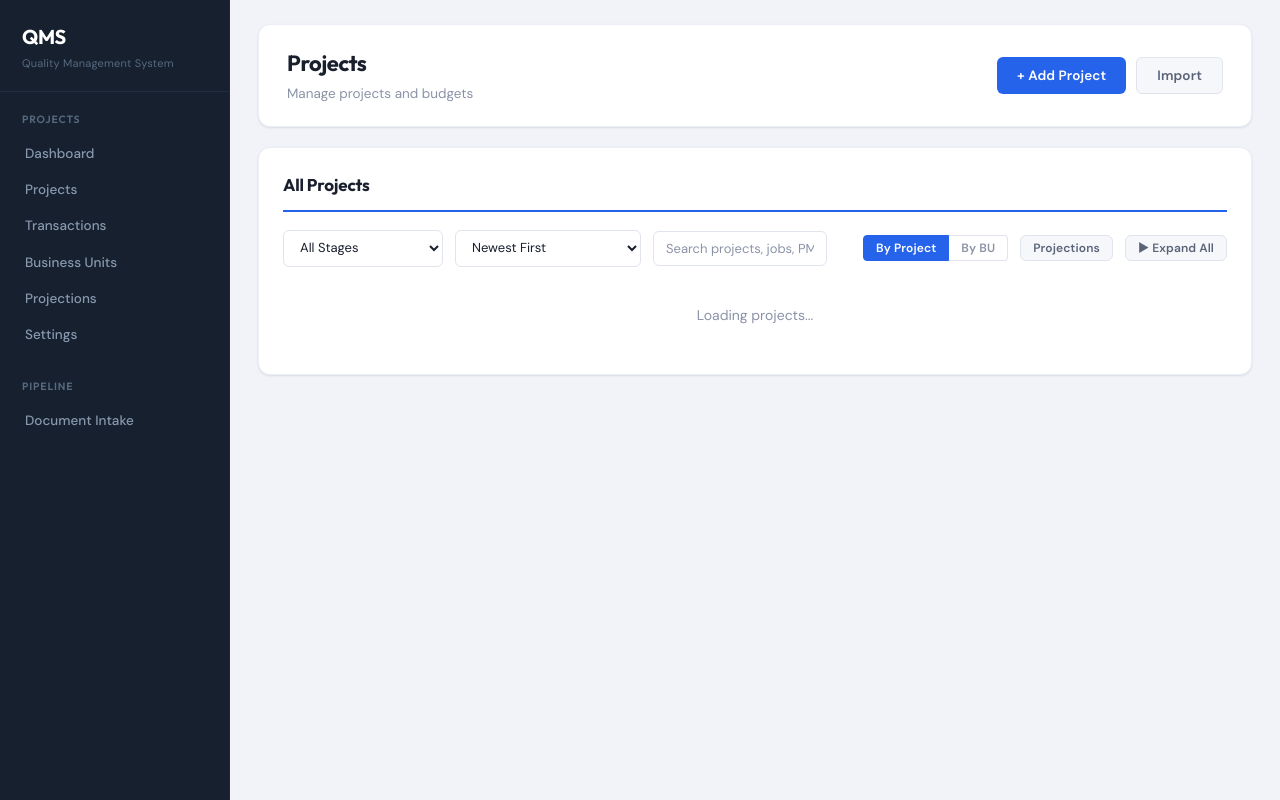
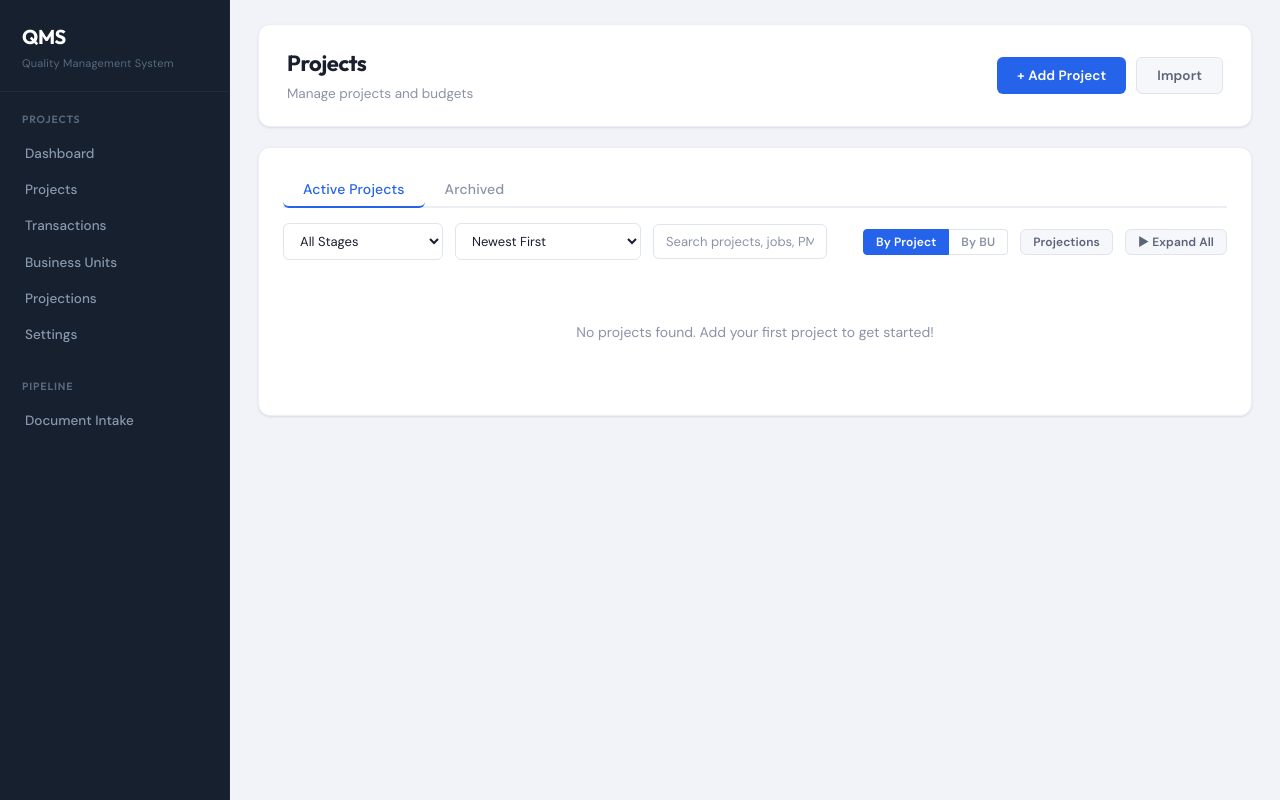
Before and after one commit to bjohnson1-stellar/QMS, a Flask app: template frontend/templates/projects/projects.html in a window 1280 px wide. Run offline with Flask 3, Linux system fonts and the light colour scheme; the template is opened without the code that fills it: most values are stand-ins (such as "Sample title", 1, 10 or a date in 2020).

Commit message:
Add Active/Archived tabs to projects page
Splits project list into two tabs: Active Projects (default) shows
all non-archived stages, Archived shows Archive and Lost Proposal.
Stage dropdown adapts to show only relevant stages per tab. Works
in both By Project and By BU view modes.

Co-Authored-By: Claude Opus 4.6 <noreply@anthropic.com>

```diff
--- a/frontend/static/style.css
+++ b/frontend/static/style.css
@@ -879,6 +879,27 @@ tr:hover {
 }
 .toggle-btn:hover:not(.active) { background: var(--color-surface-alt); }
 
+/* Tab bar */
+.tab-btn {
+    font-size: 14px;
+    font-weight: 500;
+    padding: 8px 20px;
+    border: none;
+    background: none;
+    color: var(--color-text-muted);
+    cursor: pointer;
+    border-bottom: 2px solid transparent;
+    margin-bottom: -2px;
+    transition: all 0.15s var(--ease);
+}
+.tab-btn.active {
+    color: var(--color-primary);
+    border-bottom-color: var(--color-primary);
+}
+.tab-btn:hover:not(.active) {
+    color: var(--color-text);
+}
+
 /* === Hierarchical Projects === */
 .project-header {
     cursor: pointer;
--- a/frontend/templates/projects/projects.html
+++ b/frontend/templates/projects/projects.html
@@ -165,7 +165,10 @@
 <div class="error-message" id="pageErrorMessage"></div>
 
 <div class="card">
-    <h2>All Projects</h2>
+    <div class="tab-bar" style="display:flex;gap:0;margin-bottom:15px;border-bottom:2px solid var(--color-border-light);">
+        <button id="tabActive" class="tab-btn active" onclick="setArchiveTab('active')">Active Projects</button>
+        <button id="tabArchived" class="tab-btn" onclick="setArchiveTab('archived')">Archived</button>
+    </div>
     <div class="filter-bar">
         <select id="stageFilter" onchange="renderProjects()">
             <option value="">All Stages</option>
@@ -244,6 +247,8 @@
     let expandedProjects = new Set();
     let viewMode = 'project'; // 'project' or 'bu'
     let projectionFilter = false;
+    let archiveTab = 'active';
+    const ARCHIVED_STAGES = ['Archive', 'Lost Proposal'];
     let selectedJobs = new Set();
     const API_BASE = '/projects/api';
     const STAGES = {{ stages|tojson }};
@@ -325,6 +330,19 @@
         document.getElementById('viewBU').classList.toggle('active', mode === 'bu');
         const btn = document.getElementById('expandAllBtn');
         btn.textContent = '▶ Expand All';
+        renderProjects();
+    }
+
+    function setArchiveTab(tab) {
+        archiveTab = tab;
+        document.getElementById('tabActive').classList.toggle('active', tab === 'active');
+        document.getElementById('tabArchived').classList.toggle('active', tab === 'archived');
+        // Update stage filter options
+        const sel = document.getElementById('stageFilter');
+        const current = sel.value;
+        sel.innerHTML = '<option value="">All Stages</option>';
+        STAGES.filter(s => tab === 'archived' ? ARCHIVED_STAGES.includes(s) : !ARCHIVED_STAGES.includes(s))
+            .forEach(s => { sel.innerHTML += `<option value="${s}"${s === current ? ' selected' : ''}>${s}</option>`; });
         renderProjects();
     }
 
@@ -622,6 +640,13 @@
 
         let filtered = projects.map(p => {
             let jobs = p.jobs || [];
+            // Archive tab filter: split active vs archived jobs
+            if (archiveTab === 'active') {
+                jobs = jobs.filter(j => !ARCHIVED_STAGES.includes(j.stage));
+            } else {
+                jobs = jobs.filter(j => ARCHIVED_STAGES.includes(j.stage));
+            }
+            if (jobs.length === 0) return null;
             // Stage filter applies at job level
             if (stageFilter) {
                 jobs = jobs.filter(j => j.stage === stageFilter);
@@ -795,6 +820,11 @@
         });
 
         // Apply filters
+        if (archiveTab === 'active') {
+            allJobs = allJobs.filter(j => !ARCHIVED_STAGES.includes(j.stage));
+        } else {
+            allJobs = allJobs.filter(j => ARCHIVED_STAGES.includes(j.stage));
+        }
         if (projectionFilter) allJobs = allJobs.filter(j => j.projection_enabled);
         if (stageFilter) allJobs = allJobs.filter(j => j.stage === stageFilter);
         if (searchFilter) {
@@ -1125,6 +1155,7 @@
     }, { passive: false });
 
     loadBusinessUnits();
+    setArchiveTab('active'); // sync stage dropdown on init
     loadProjects();
 </script>
 {% endblock %}
```
